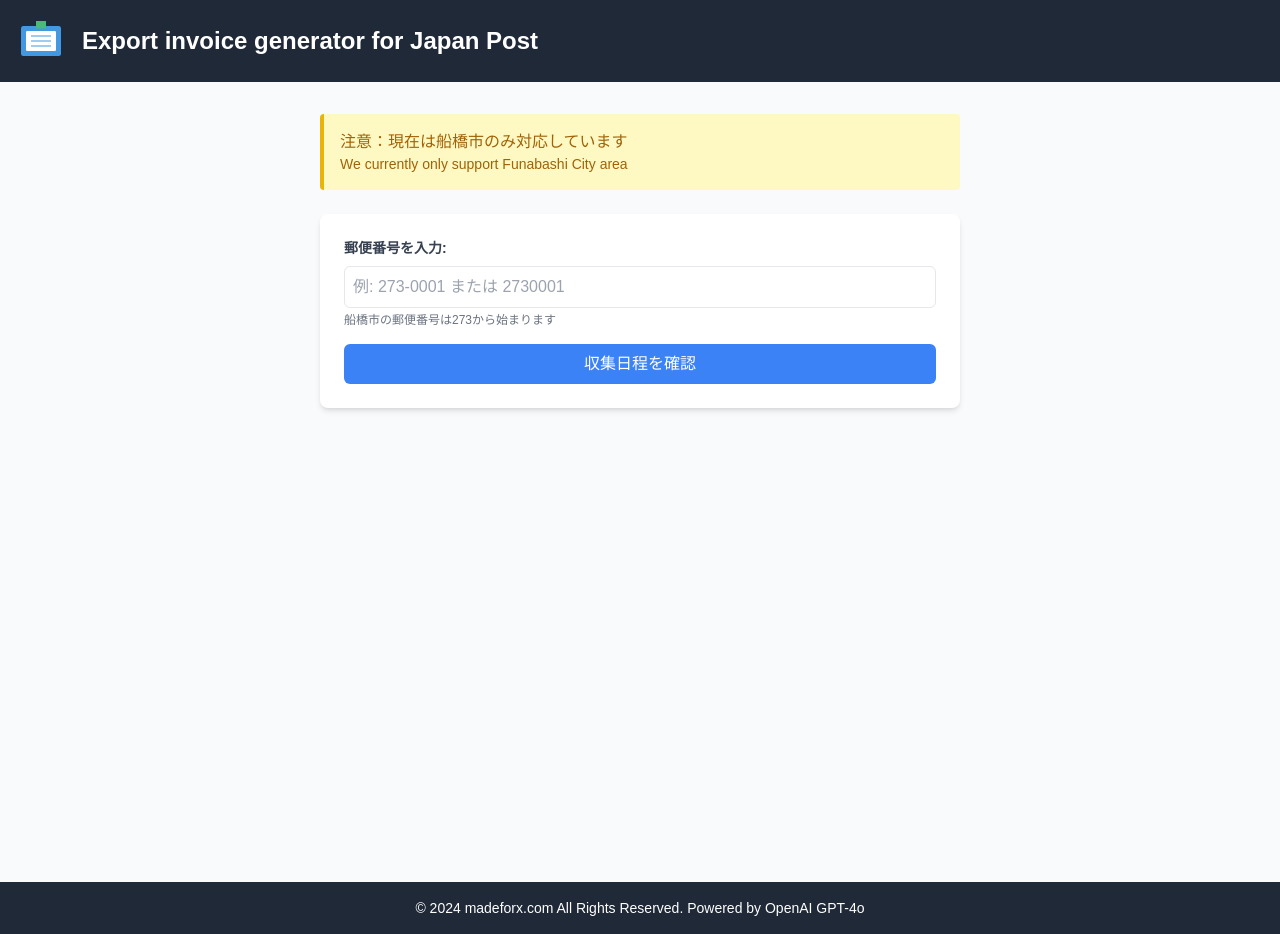
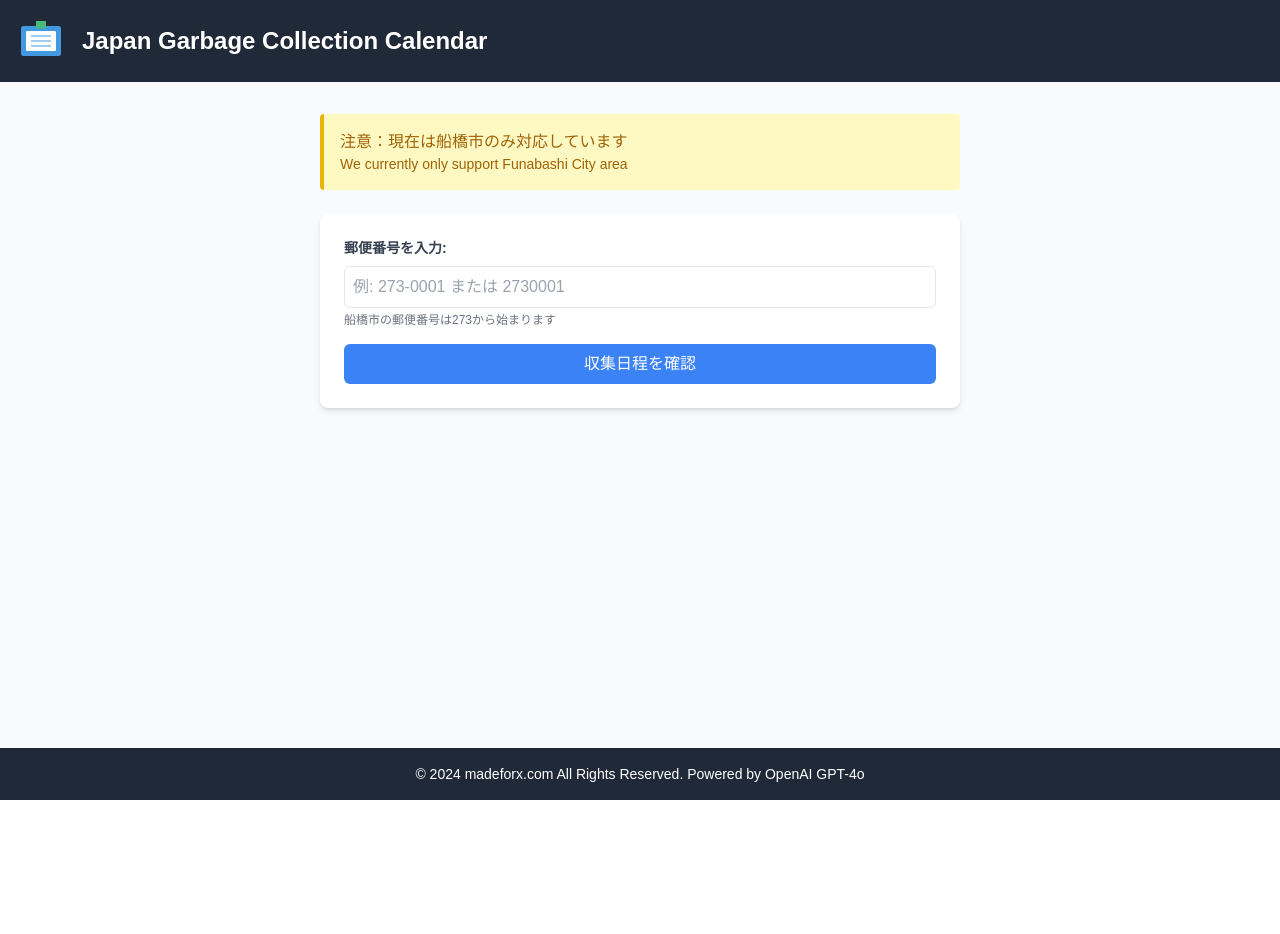
Before and after one commit to ryoshumei/made-for-x, a Next.js app: page /garbage_jp in a window 1280 px wide. After the commit the page ends 800 px from the top, so only its background shows below. Built offline with nearby package versions, Linux system fonts and the light colour scheme.

Commit message:
feat(layout): replace static title with dynamic component
Replaced the static header title with the `DynamicTitle` component to support dynamic title updates. Removed unused footer comment in the garbage collection page.

```diff
--- a/src/app/garbage_jp/page.tsx
+++ b/src/app/garbage_jp/page.tsx
@@ -3,10 +3,8 @@ import GarbageCollectionForm from '@/components/GarbageJP';
 
 export default function Home() {
   return (
-    <div className="min-h-screen flex flex-col bg-gray-50">
+    <div className="flex flex-col bg-gray-50">
       <GarbageCollectionForm />
-
-      {/* Footer - Updated styles */}
     </div>
   );
 }
--- a/src/app/layout.tsx
+++ b/src/app/layout.tsx
@@ -2,6 +2,7 @@ import type { Metadata } from 'next';
 import localFont from 'next/font/local';
 import './globals.css';
 import Image from 'next/image';
+import DynamicTitle from '../components/DynamicTitle';
 
 const geistSans = localFont({
   src: './fonts/GeistVF.woff',
@@ -35,7 +36,7 @@ export default function RootLayout({
         <header className="bg-gray-800 text-white p-4">
           <div className="container mx-auto flex items-center">
             <Image src="/logo.svg" alt="Logo" width={50} height={50} />
-            <h1 className="ml-4 text-2xl font-bold">Export invoice generator for Japan Post</h1>
+            <DynamicTitle />
           </div>
         </header>
 
```
